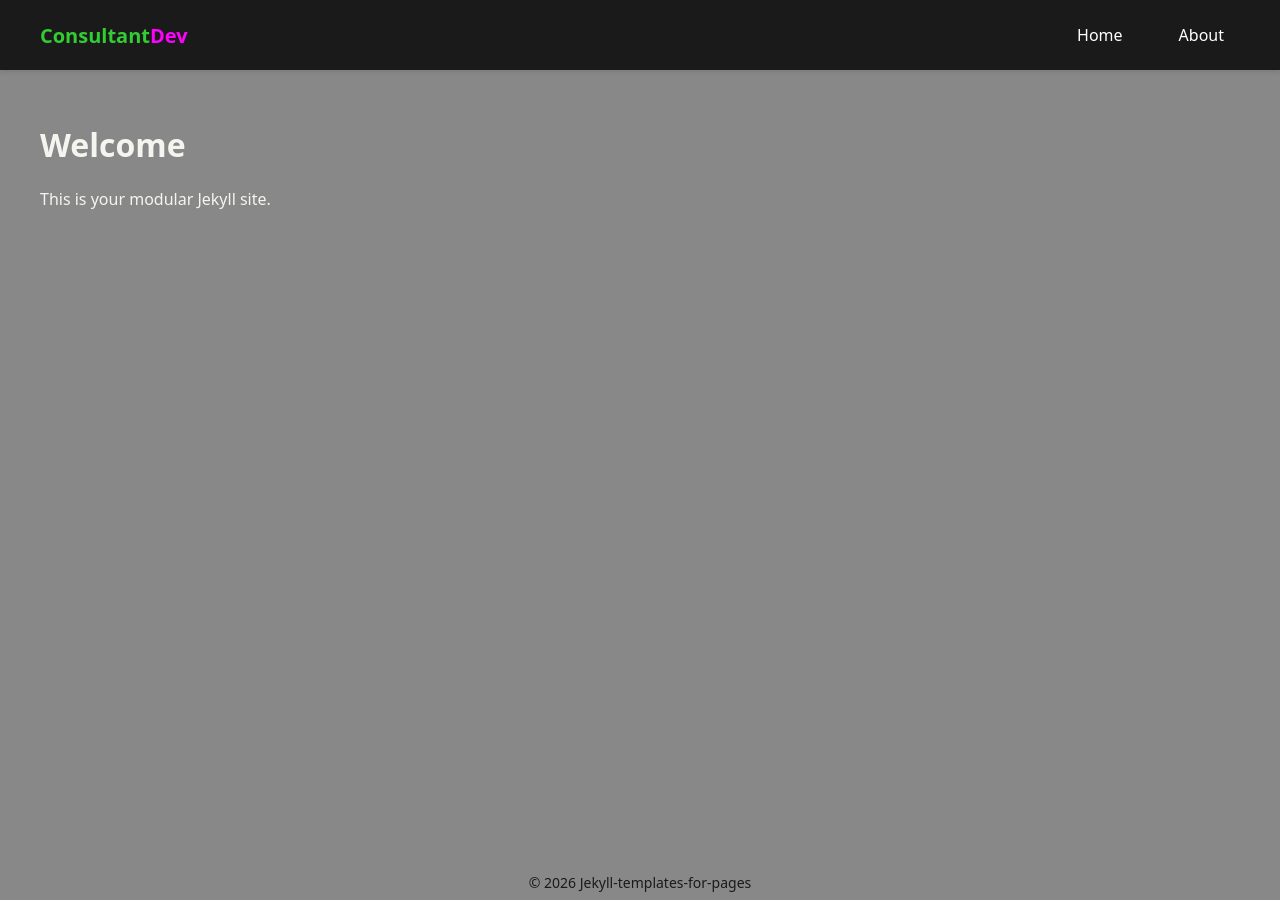
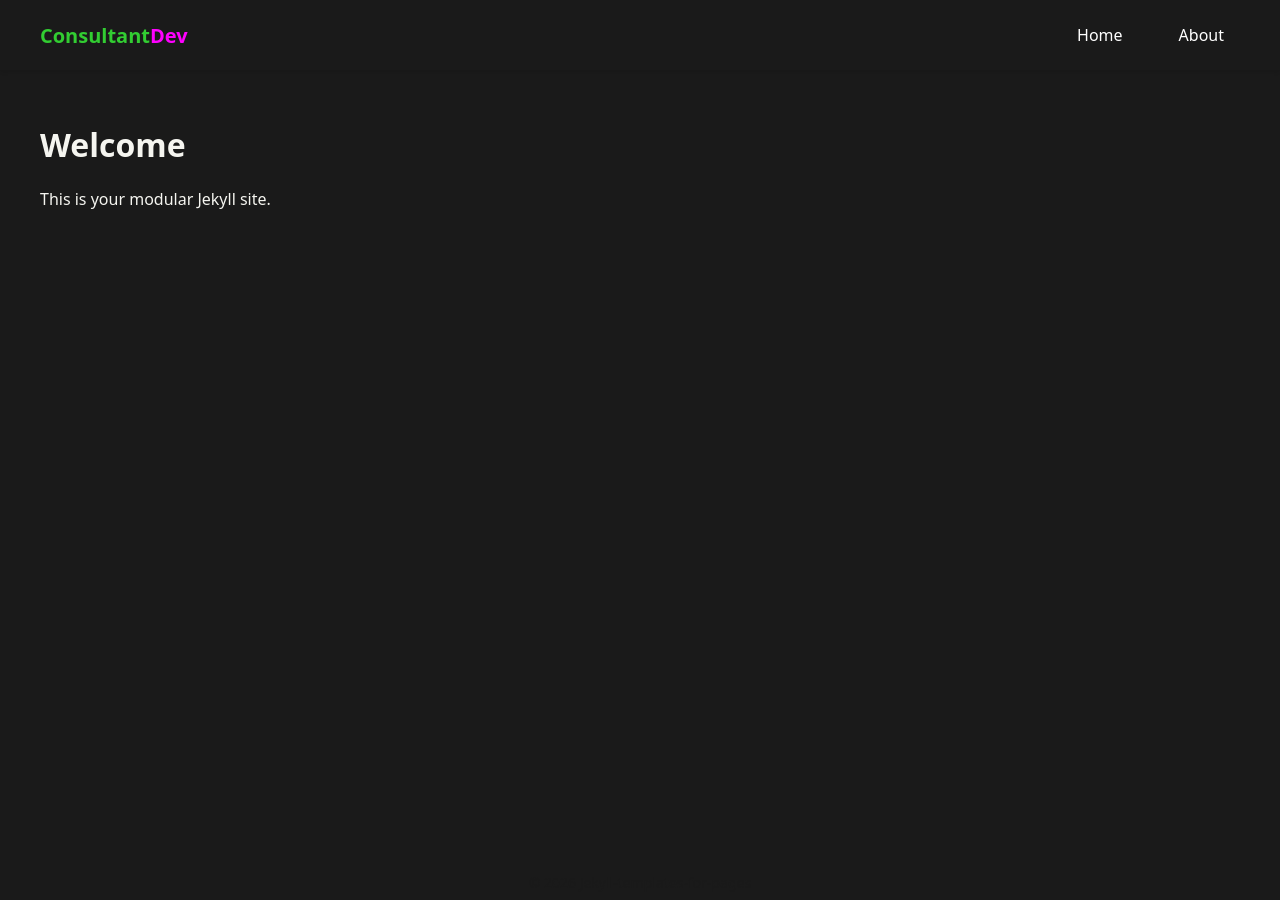
Before and after one commit to m33lucky-benny/Jekyll-templates-for-pages, a Jekyll site: the page built from index.html, in a window 1280 px wide. Built offline with Jekyll 4.4.1, drawn with Linux system fonts in a browser that asks for light colours.

Commit message:
Update main.scss

```diff
--- a/assets/css/main.scss
+++ b/assets/css/main.scss
@@ -33,7 +33,7 @@ html, body {
 }
 
 body {
-  background: var(--muted);
+  background: var(--surface1);
   margin: 0;
   font-family: system-ui, sans-serif;
   color: var(--text);
```
